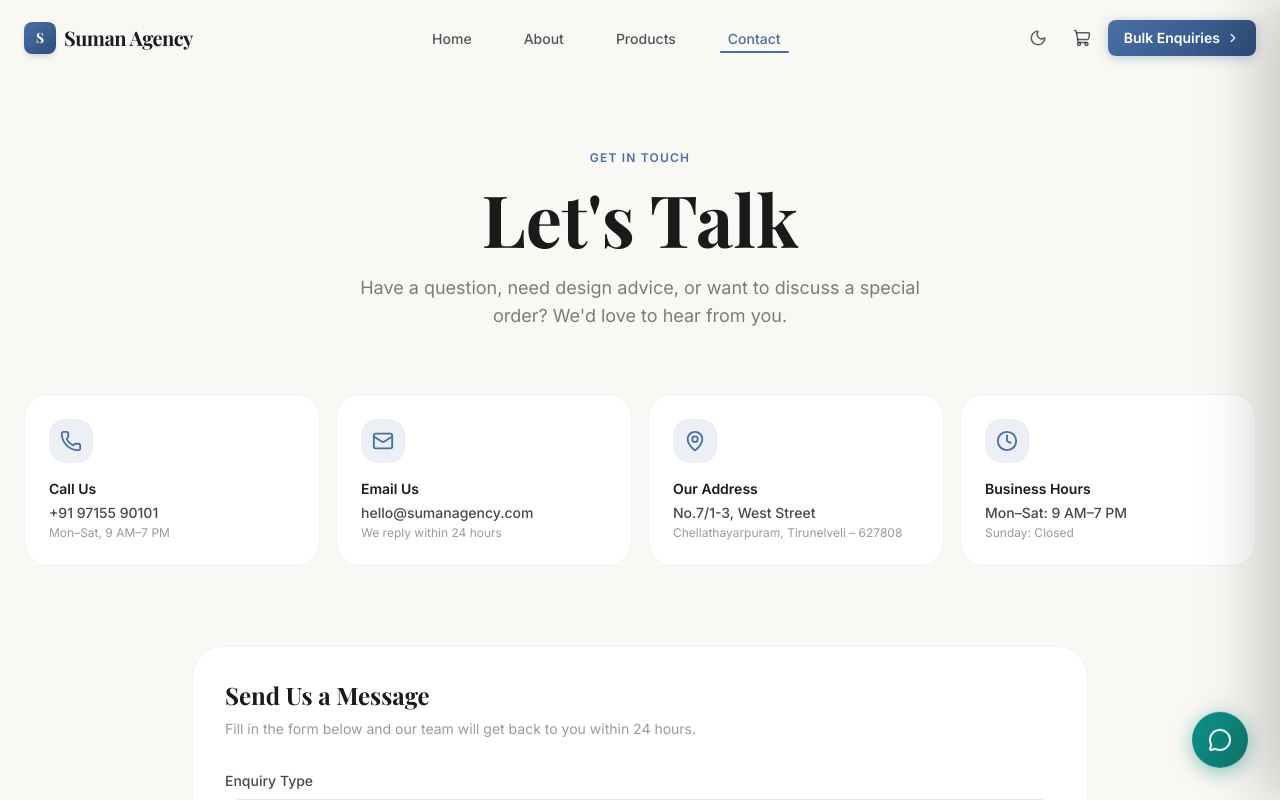
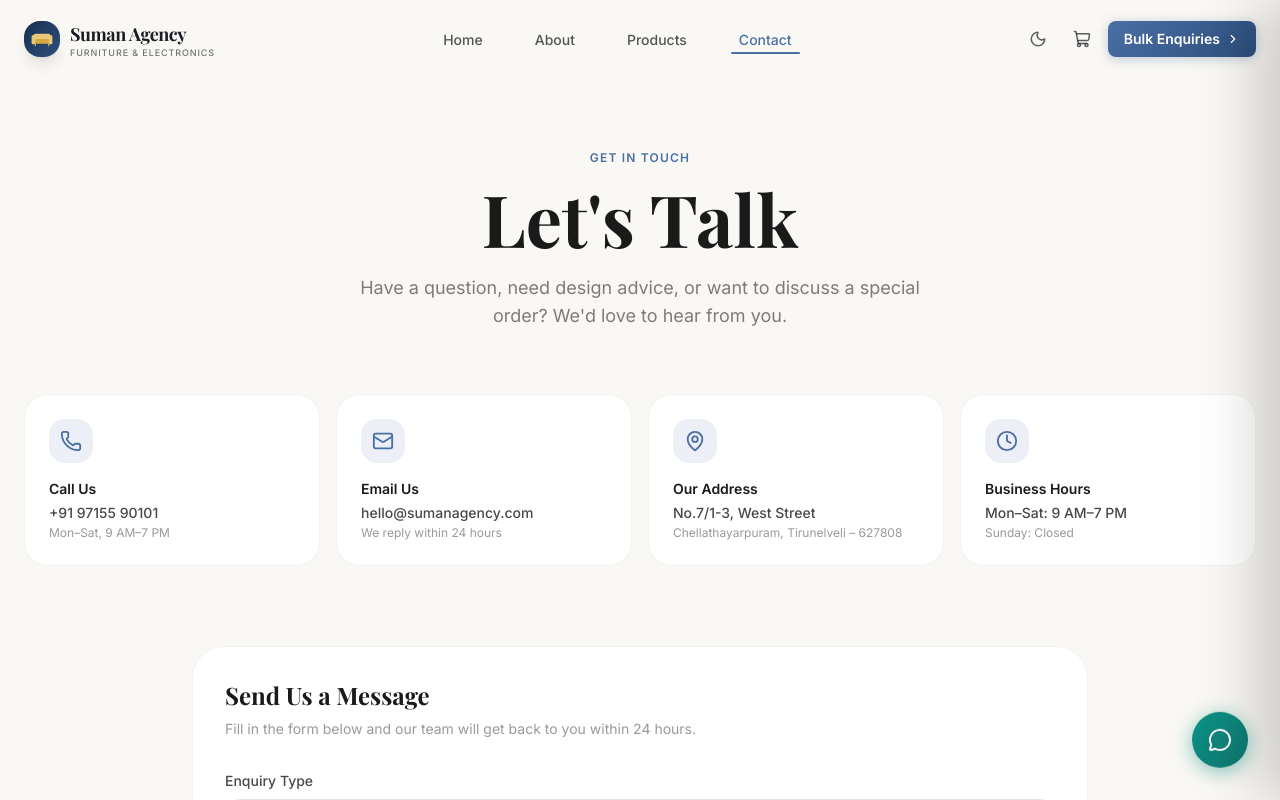
Before and after one commit to maalik1729-blip/suman-agencies, a Next.js app: page /contact in a window 1280 px wide. Shown: the top 800 px of the page. Built offline with nearby package versions, Linux system fonts and the light colour scheme; a web font is replaced by a local one.

Commit message:
Upgrade logo to sofa silhouette icon with gold/navy branding and new favicon SVG

```diff
--- a/src/components/Navbar.tsx
+++ b/src/components/Navbar.tsx
@@ -78,16 +78,35 @@ export function Navbar({ theme, toggleTheme }: NavbarProps) {
       >
         <nav className="max-w-7xl mx-auto px-4 sm:px-6 flex items-center justify-between">
           {/* Logo */}
-          <Link href="/" className="flex items-center gap-2 group">
-            <div className="w-8 h-8 rounded-lg bg-gradient-to-br from-[#4a6fa5] to-[#2d4f7c] flex items-center justify-center shadow-md group-hover:scale-110 transition-transform duration-300">
-              <span className="text-white font-bold text-sm font-serif">S</span>
+          <Link href="/" className="flex items-center gap-2.5 group">
+            {/* Logo Icon: sofa silhouette */}
+            <div className="w-9 h-9 rounded-xl flex items-center justify-center shadow-lg group-hover:scale-110 transition-transform duration-300 overflow-hidden" style={{ background: "linear-gradient(135deg, #1a2f52, #2d4f7c)" }}>
+              <svg viewBox="0 0 100 100" width="26" height="26" xmlns="http://www.w3.org/2000/svg">
+                {/* Back rest */}
+                <rect x="18" y="30" width="64" height="22" rx="6" fill="#e8c97a" />
+                {/* Seat */}
+                <rect x="18" y="50" width="64" height="18" rx="5" fill="#d4a843" />
+                {/* Left arm */}
+                <rect x="10" y="36" width="14" height="34" rx="5" fill="#e8c97a" />
+                {/* Right arm */}
+                <rect x="76" y="36" width="14" height="34" rx="5" fill="#e8c97a" />
+                {/* Left leg */}
+                <rect x="22" y="66" width="5" height="12" rx="2" fill="#c9a84c" />
+                {/* Right leg */}
+                <rect x="73" y="66" width="5" height="12" rx="2" fill="#c9a84c" />
+              </svg>
             </div>
-            <span
-              className="text-xl font-bold tracking-tight font-serif transition-colors duration-300"
-              style={{ color: logoColor }}
-            >
-              Suman Agency
-            </span>
+            <div className="flex flex-col leading-none">
+              <span
+                className="text-lg font-bold tracking-tight font-serif transition-colors duration-300"
+                style={{ color: logoColor }}
+              >
+                Suman Agency
+              </span>
+              <span className="text-[9px] font-medium tracking-widest uppercase" style={{ color: logoColor, opacity: 0.6 }}>
+                Furniture &amp; Electronics
+              </span>
+            </div>
           </Link>
 
           {/* Desktop Nav Links */}
```
Also changed, not shown: src/app/icon.svg.
